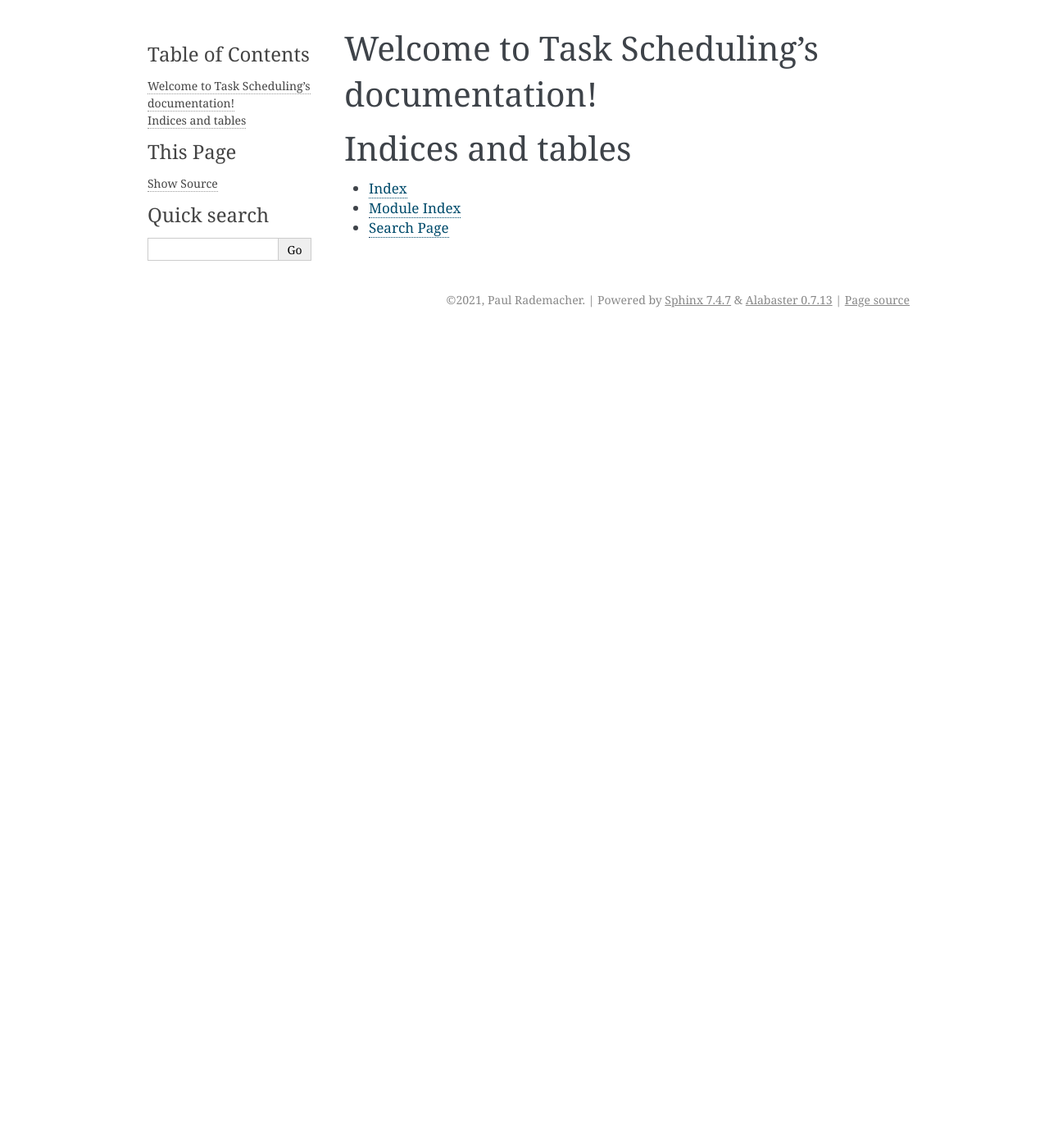
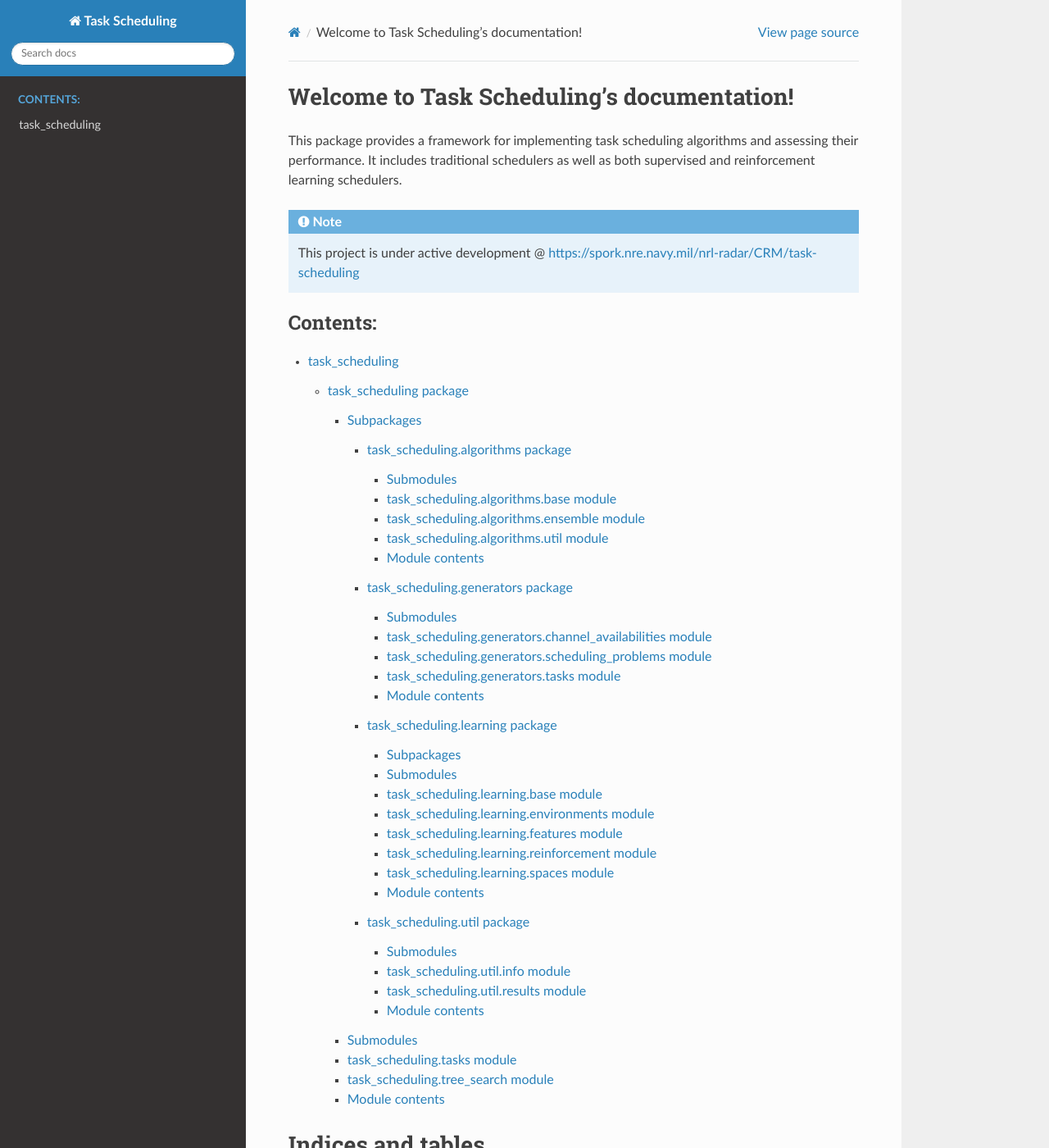
Before and after one commit to USNavalResearchLaboratory/task-scheduling, a Sphinx documentation site: the page built from docs/index.rst, in a window 1280 px wide and 1400 px high. Shown: the whole window at 82% size. Built offline with Sphinx 7.4.7 and the Read the Docs theme 2.0.0, drawn with Linux system fonts in a browser that asks for light colours; some of the changed text lies outside the part shown.

Commit message:
Sphinx docs update

```diff
--- a/docs/conf.py
+++ b/docs/conf.py
@@ -46,7 +46,7 @@ exclude_patterns = ['_build', 'Thumbs.db', '.DS_Store']
 # The theme to use for HTML and HTML Help pages.  See the documentation for
 # a list of builtin themes.
 #
-html_theme = 'alabaster'
+html_theme = 'sphinx_rtd_theme'
 
 # Add any paths that contain custom static files (such as style sheets) here,
 # relative to this directory. They are copied after the builtin static files,
--- a/docs/index.rst
+++ b/docs/index.rst
@@ -6,10 +6,17 @@
 Welcome to Task Scheduling's documentation!
 ===========================================
 
+This package provides a framework for implementing task scheduling algorithms and assessing their performance. It
+includes traditional schedulers as well as both supervised and reinforcement learning schedulers.
+
+.. note::
+   This project is under active development @ https://spork.nre.navy.mil/nrl-radar/CRM/task-scheduling
+
 .. toctree::
-   :maxdepth: 2
+   :maxdepth: 5
    :caption: Contents:
 
+   source/modules
 
 Indices and tables
 ==================
--- a/docs/source/task_scheduling.algorithms.rst
+++ b/docs/source/task_scheduling.algorithms.rst
@@ -3,6 +3,14 @@ task\_scheduling.algorithms package
 
 Submodules
 ----------
+
+task\_scheduling.algorithms.base module
+---------------------------------------
+
+.. automodule:: task_scheduling.algorithms.base
+   :members:
+   :undoc-members:
+   :show-inheritance:
 
 task\_scheduling.algorithms.ensemble module
 -------------------------------------------
@@ -12,18 +20,10 @@ task\_scheduling.algorithms.ensemble module
    :undoc-members:
    :show-inheritance:
 
-task\_scheduling.algorithms.free module
+task\_scheduling.algorithms.util module
 ---------------------------------------
 
-.. automodule:: task_scheduling.algorithms.free
-   :members:
-   :undoc-members:
-   :show-inheritance:
-
-task\_scheduling.algorithms.limit module
-----------------------------------------
-
-.. automodule:: task_scheduling.algorithms.limit
+.. automodule:: task_scheduling.algorithms.util
    :members:
    :undoc-members:
    :show-inheritance:
--- a/docs/source/task_scheduling.util.rst
+++ b/docs/source/task_scheduling.util.rst
@@ -4,18 +4,10 @@ task\_scheduling.util package
 Submodules
 ----------
 
-task\_scheduling.util.generic module
-------------------------------------
-
-.. automodule:: task_scheduling.util.generic
-   :members:
-   :undoc-members:
-   :show-inheritance:
-
-task\_scheduling.util.plot module
+task\_scheduling.util.info module
 ---------------------------------
 
-.. automodule:: task_scheduling.util.plot
+.. automodule:: task_scheduling.util.info
    :members:
    :undoc-members:
    :show-inheritance:
```
Also changed, not shown: 1 other file.
